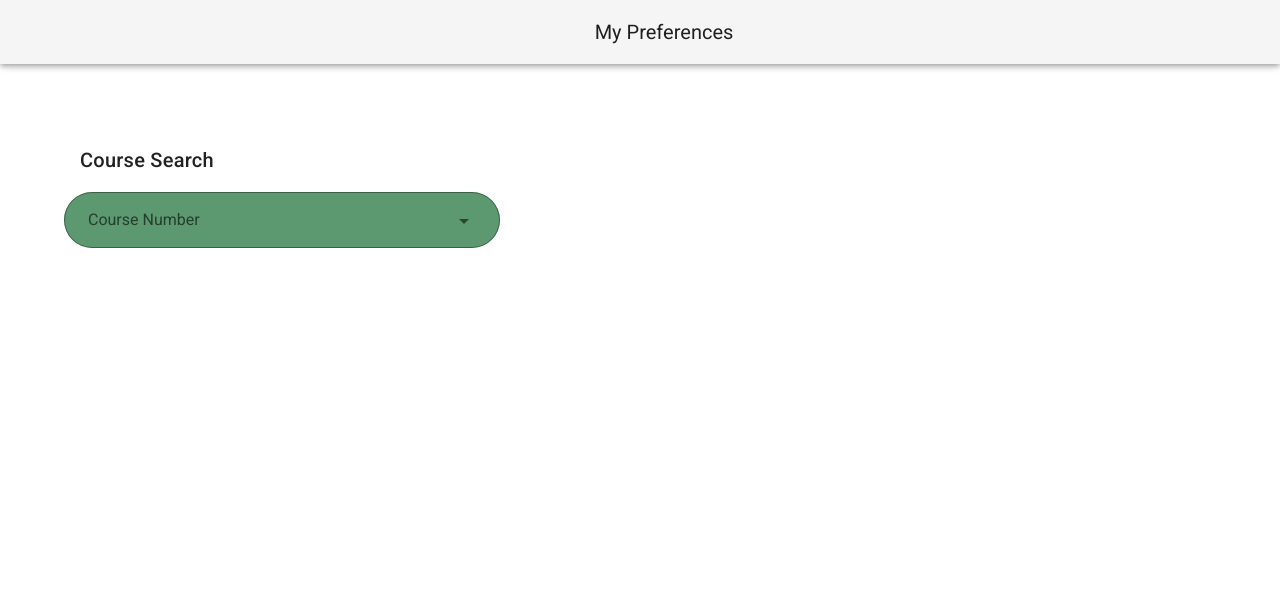
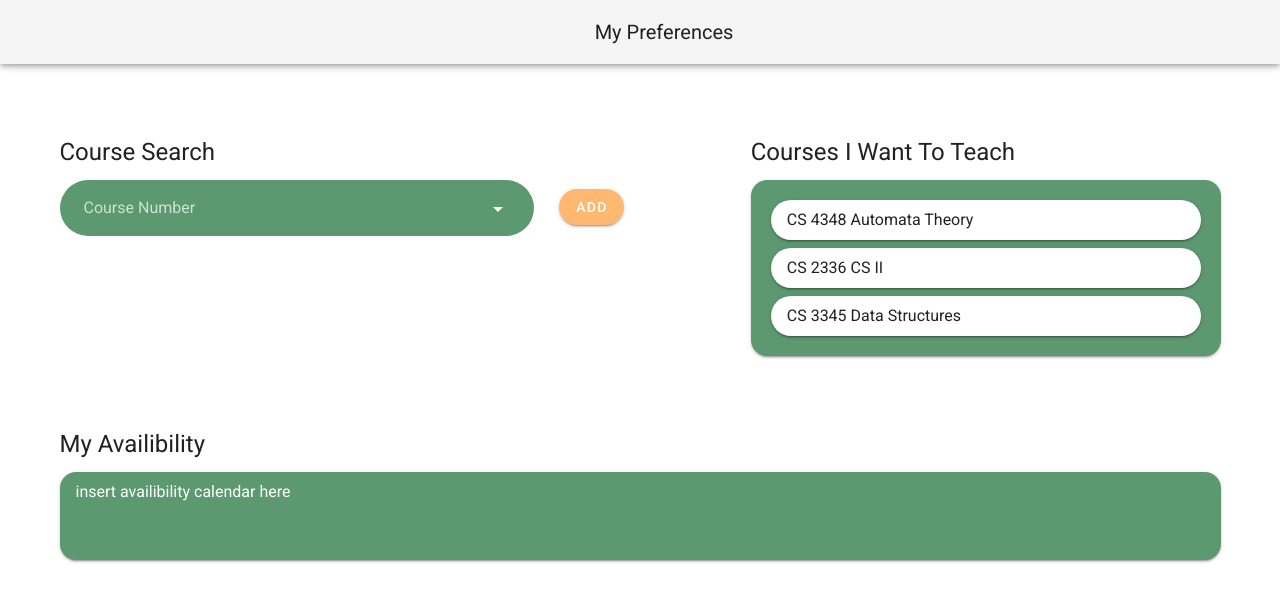
Before and after one commit to palak-bhargava/InstructorScheduler, a Vue app in the folder vue-client/: page / in a window 1280 px wide. Shown: the top 602 px of the page. Built offline with nearby package versions, Linux system fonts and the light colour scheme.

Commit message:
'course search' and 'courses i want to teach' components done (hardcoded)

```diff
--- a/vue-client/src/views/Preferences.vue
+++ b/vue-client/src/views/Preferences.vue
@@ -1,34 +1,92 @@
 <template>
-        <v-card
-            max-width="500"
-            flat
-            class="ma-8 pa-8"
-        >
-        <v-card-title>
-            Course Search
-        </v-card-title>
+  <v-container>
     <v-row>
-            <v-col cols="12">
+      <v-col cols="7">
+        <div class="text-h5 mt-15 mb-3">Course Search</div>
+        <v-row>
+          <v-col cols="10">
             <v-autocomplete
               v-model="values"
               :items="items"
               filled
               rounded
-                outlined
+              solo-filled
+              dark
+              clearable
               background-color = "#5C9970"
               label="Course Number"
-                color = "white"
               class = "small-autocomplete"
-                ></v-autocomplete>
+            >
+              <template v-slot:append-outer>
+                <v-row class="justify-center">
+                <v-btn
+                  color="#FFB86F"
+                  elevation="2"
+                  rounded
+                  dark
+                  class="ml-7 mt-1"
+                >
+                  Add
+                </v-btn>
+                </v-row>
+              </template>
+            </v-autocomplete>
           </v-col>
         </v-row>
+      </v-col>
+
+      <v-col cols="5">
+        <div class="text-h5 mt-15 mb-3">Courses I Want To Teach</div>
+          <v-card
+            color="#5C9970"
+            class="rounded-xl"
+          >
+            <v-container class="spacing-playground pb-3 pa-5">
+              <v-card
+                  class = "mb-2 pl-4 pa-2 rounded-pill"
+                  color="#FFFFFF"
+              >
+                CS 4348 Automata Theory
               </v-card>
+
+              <v-card
+                  class = "mb-2 pl-4 pa-2 rounded-pill"
+                  color="#FFFFFF"
+              >
+                CS 2336 CS II
+              </v-card>
+
+              <v-card
+                class = "mb-2 pl-4 pa-2 rounded-pill"
+                color="#FFFFFF"
+              >
+                CS 3345 Data Structures
+              </v-card>
+            </v-container>
+          </v-card>
+      </v-col>
+    </v-row>
+
+    <v-row>
+      <div class="text-h5 mt-15 pl-3">My Availibility</div>
+      <v-col cols="12">
+        <v-card
+          class = "pl-4 pa-2 rounded-xl"
+          color="#5C9970"
+          dark
+        >
+          insert availibility calendar here<br><br><br>
+        </v-card>
+      </v-col>
+
+    </v-row>
+  </v-container>
 </template>
 
 <script>
   export default {
     data: () => ({
-      items: ['CS 4348', 'CS 4347', 'CS 4349', 'CS 4375'],
+      items: ['CS 4348', 'CS 4347', 'CS 4349', 'CS 4375', 'CS 2336', 'CS 2337', 'CS 1336', 'CS 1337', 'CS 3345'],
       values: ['CS 4348'],
       value: null,
     }),
```
Lines whose indentation alone changed are shown as unchanged.
